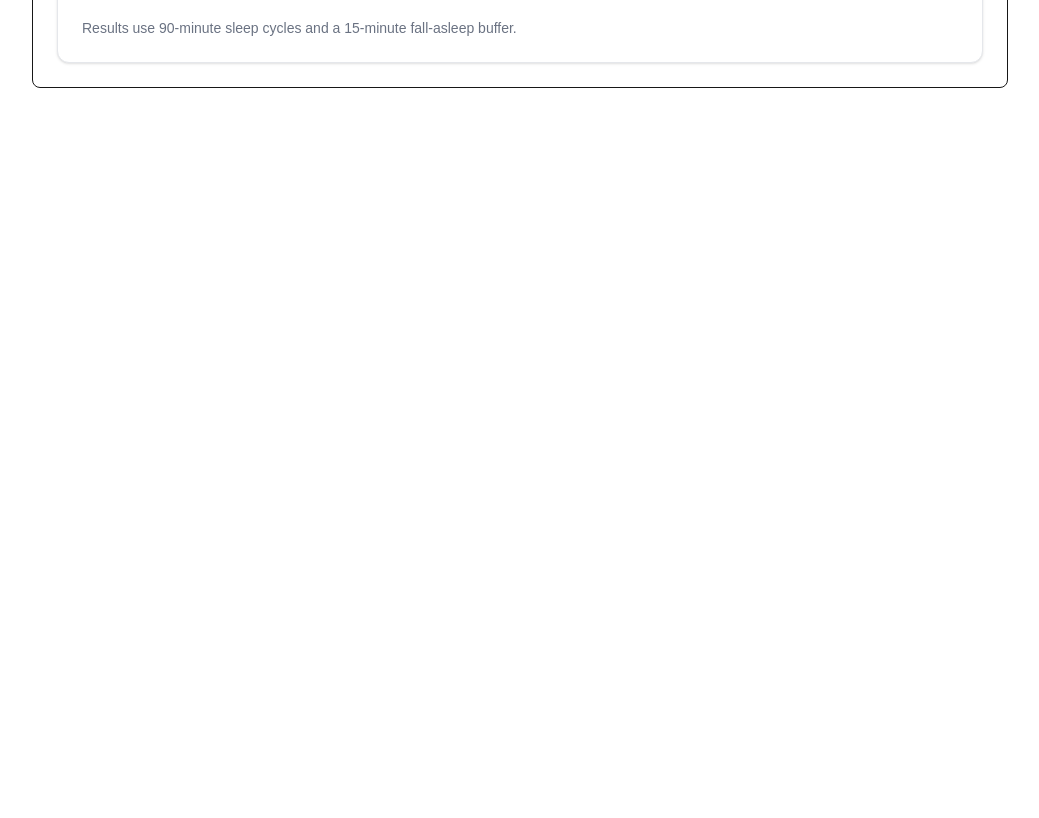
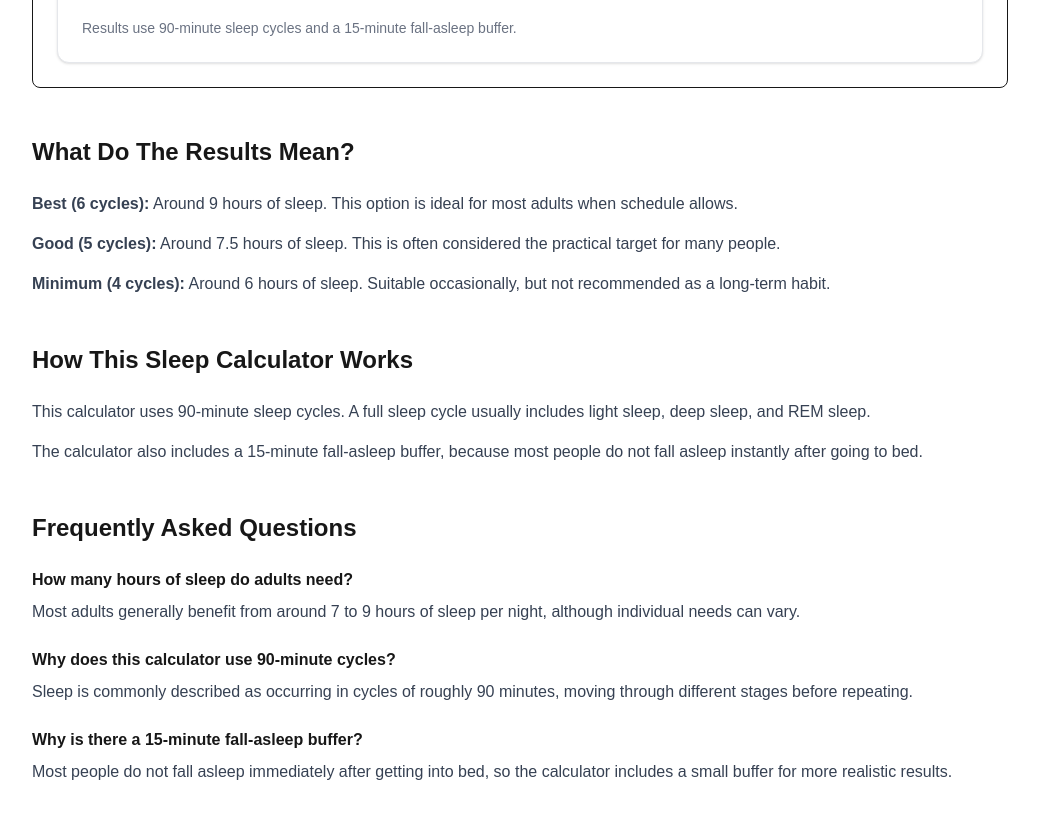
Before and after one commit to Lee-ciang/sleep-pilates-tools, a Next.js app: page /sleep-calculator in a window 1280 px wide. Shown: the part 660-1478 px from the top of the page, without its empty margins (120-1159 px from the left). Before the commit the page ends 812 px from the top, so only its background shows below. Built offline with nearby package versions, Linux system fonts and the light colour scheme.

Commit message:
Add SEO content sections to Sleep Calculator

```diff
--- a/app/sleep-calculator/page.tsx
+++ b/app/sleep-calculator/page.tsx
@@ -31,6 +31,88 @@ export default function SleepCalculatorPage() {
   <SleepCalculator />
 </div>
         </section>
+
+        <section className="mt-12">
+  <h2 className="text-2xl font-semibold">
+    What Do The Results Mean?
+  </h2>
+
+  <div className="mt-6 space-y-4 text-gray-700">
+    <p>
+      <strong>Best (6 cycles):</strong> Around 9 hours of sleep.
+      This option is ideal for most adults when schedule allows.
+    </p>
+
+    <p>
+      <strong>Good (5 cycles):</strong> Around 7.5 hours of sleep.
+      This is often considered the practical target for many people.
+    </p>
+
+    <p>
+      <strong>Minimum (4 cycles):</strong> Around 6 hours of sleep.
+      Suitable occasionally, but not recommended as a long-term habit.
+    </p>
+  </div>
+</section>
+
+<section className="mt-12">
+  <h2 className="text-2xl font-semibold">
+    How This Sleep Calculator Works
+  </h2>
+
+  <div className="mt-6 space-y-4 text-gray-700">
+    <p>
+      This calculator uses 90-minute sleep cycles. A full sleep cycle
+      usually includes light sleep, deep sleep, and REM sleep.
+    </p>
+
+    <p>
+      The calculator also includes a 15-minute fall-asleep buffer,
+      because most people do not fall asleep instantly after going to bed.
+    </p>
+  </div>
+</section>
+
+<section className="mt-12">
+  <h2 className="text-2xl font-semibold">
+    Frequently Asked Questions
+  </h2>
+
+  <div className="mt-6 space-y-6">
+    <div>
+      <h3 className="font-semibold">
+        How many hours of sleep do adults need?
+      </h3>
+
+      <p className="mt-2 text-gray-700">
+        Most adults generally benefit from around 7 to 9 hours of sleep per
+        night, although individual needs can vary.
+      </p>
+    </div>
+
+    <div>
+      <h3 className="font-semibold">
+        Why does this calculator use 90-minute cycles?
+      </h3>
+
+      <p className="mt-2 text-gray-700">
+        Sleep is commonly described as occurring in cycles of roughly
+        90 minutes, moving through different stages before repeating.
+      </p>
+    </div>
+
+    <div>
+      <h3 className="font-semibold">
+        Why is there a 15-minute fall-asleep buffer?
+      </h3>
+
+      <p className="mt-2 text-gray-700">
+        Most people do not fall asleep immediately after getting into bed,
+        so the calculator includes a small buffer for more realistic results.
+      </p>
+    </div>
+  </div>
+</section>
       </div>
     </main>
   );
```
